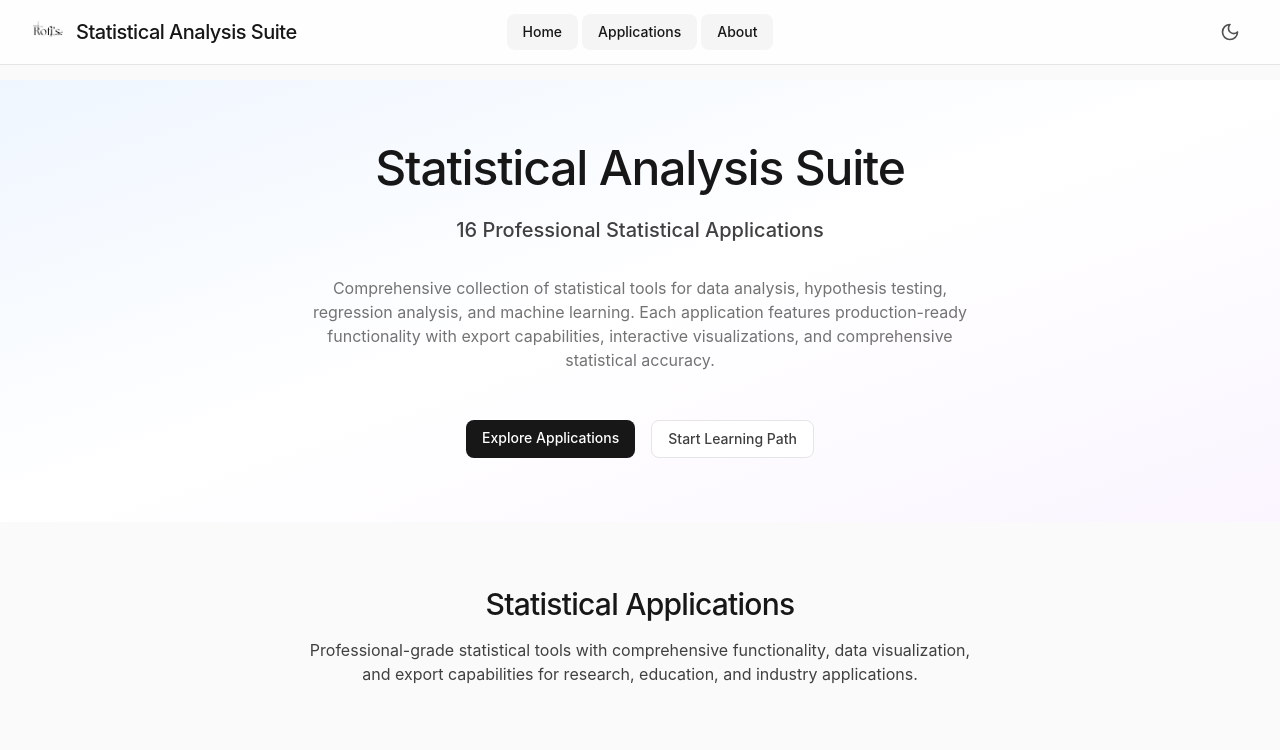
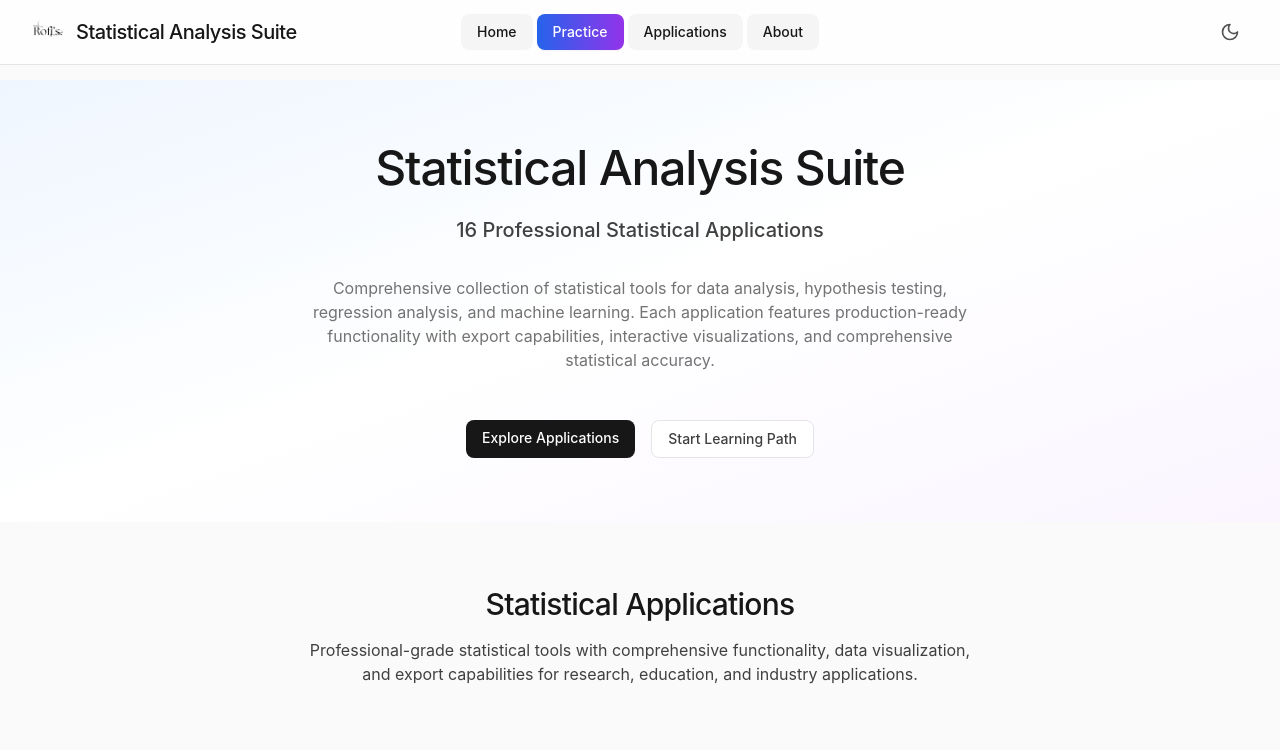
Before and after one commit to rofiperlungoding/statisticlabrofi, a React (Vite) app: page / in a window 1280 px wide. Shown: the top 750 px of the page. Built offline with nearby package versions, Linux system fonts and the light colour scheme.

Commit message:
Add Practice Button to Navigation

```diff
--- a/src/components/Header.tsx
+++ b/src/components/Header.tsx
@@ -39,6 +39,7 @@ const Header: React.FC = () => {
 
   const navigation = [
     { name: 'Home', href: '/' },
+    { name: 'Practice', href: '/statistical-learning-path' },
     { name: 'Applications', href: '/#applications', sectionId: 'applications' },
     { name: 'About', href: '/#about', sectionId: 'about' },
   ];
@@ -117,7 +118,7 @@ const Header: React.FC = () => {
                     (location.pathname === '/' && item.sectionId) || location.pathname === item.href
                       ? 'nav-item-active'
                       : 'text-neutral-600 dark:text-neutral-400 hover:text-neutral-900 dark:hover:text-white'
-                  }`}
+                  } ${item.name === 'Practice' ? 'bg-gradient-to-r from-blue-600 to-purple-600 text-white hover:from-blue-700 hover:to-purple-700 font-medium px-4 py-2 rounded-lg shadow-sm' : ''}`}
                 >
                   {item.name}
                 </button>
@@ -176,7 +177,7 @@ const Header: React.FC = () => {
                     (location.pathname === '/' && item.sectionId) || location.pathname === item.href
                       ? 'nav-item-active'
                       : 'text-neutral-600 dark:text-neutral-400 hover:text-neutral-900 dark:hover:text-white'
-                  }`}
+                  } ${item.name === 'Practice' ? 'bg-gradient-to-r from-blue-600 to-purple-600 text-white hover:from-blue-700 hover:to-purple-700 font-medium rounded-lg' : ''}`}
                 >
                   {item.name}
                 </button>
```
